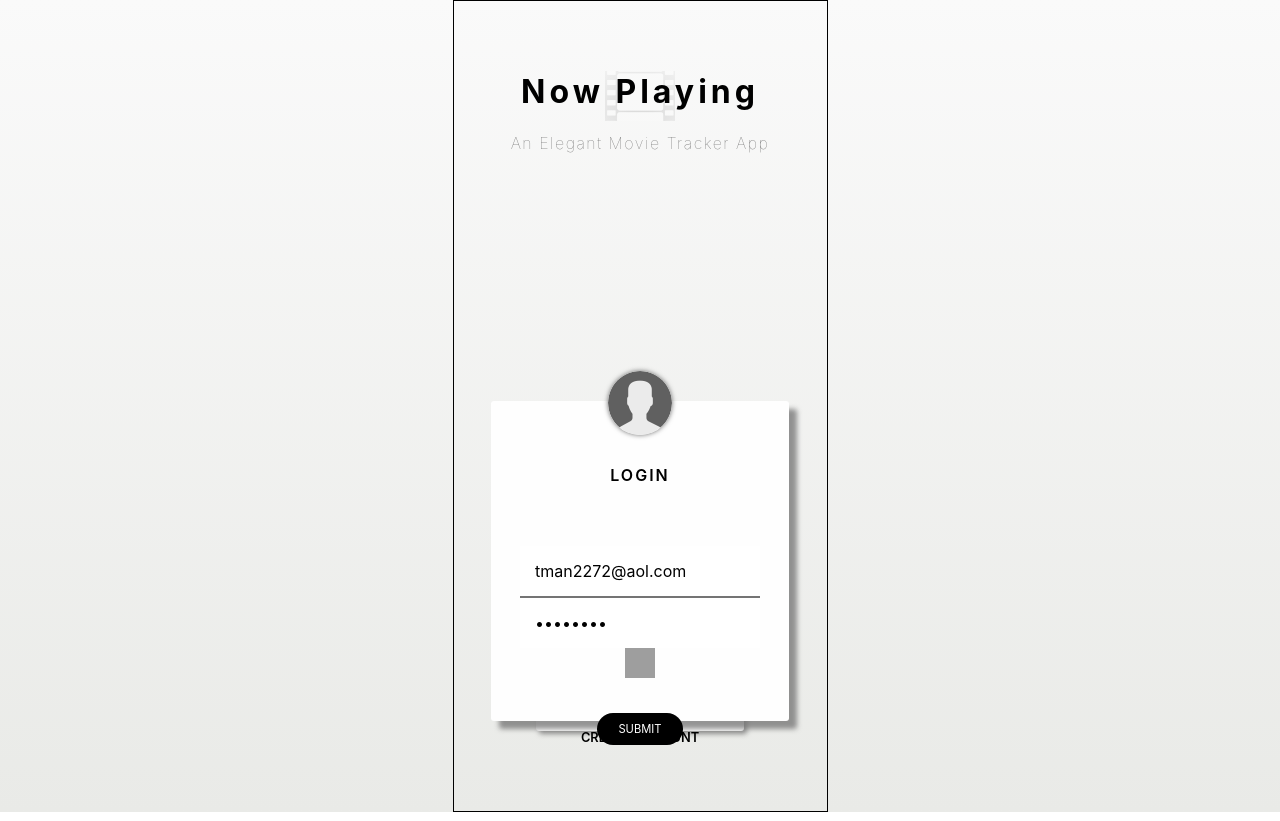
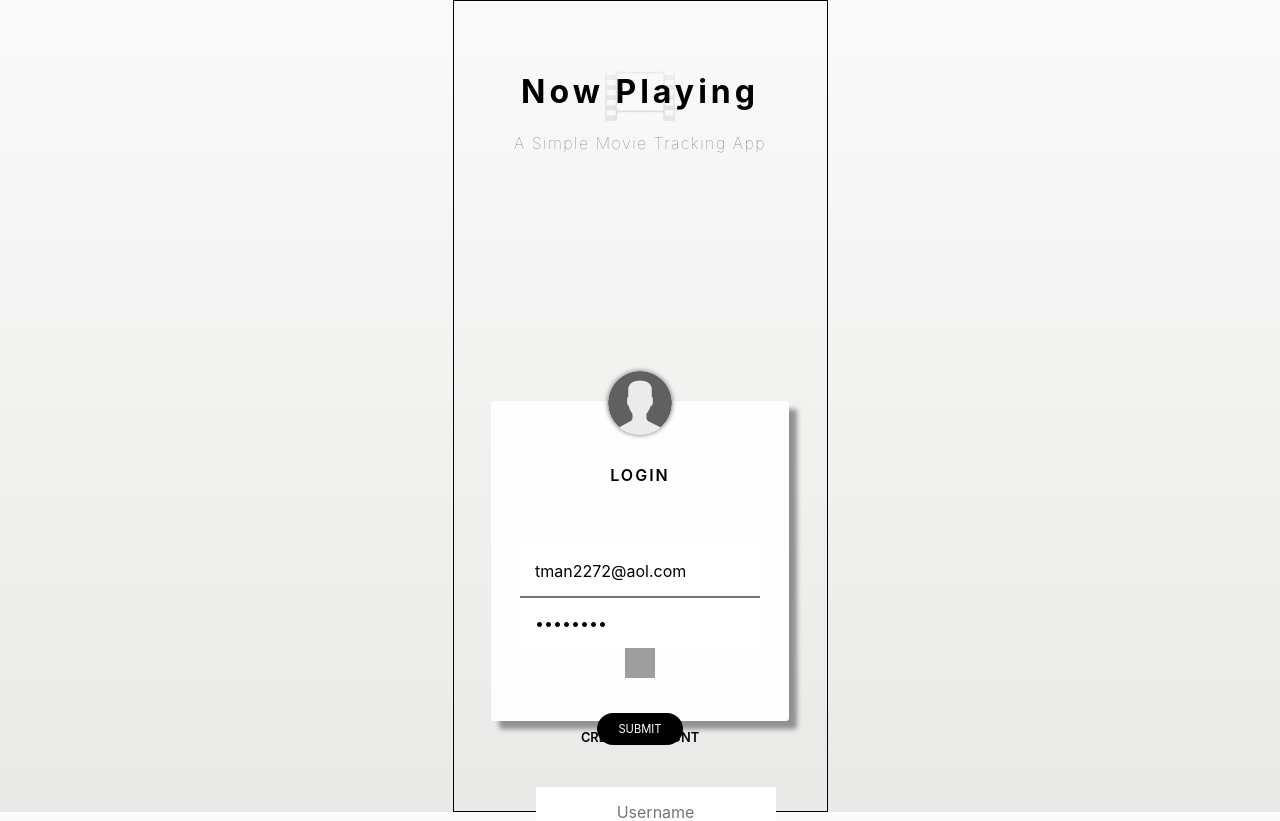
Before and after one commit to kayyali18/movie-tracker, a React (Create React App) app: page / in a window 1280 px wide. Shown: the top 821 px of the page. Built offline with nearby package versions, Linux system fonts and the light colour scheme; no server answers; grey boxes are pictures that could not be loaded.

Commit message:
change app description

```diff
--- a/src/Components/Login/HeaderLogin/HeaderLogin.js
+++ b/src/Components/Login/HeaderLogin/HeaderLogin.js
@@ -5,7 +5,7 @@ const HeaderLogin = () => {
     <div>
       <div className="app-logo"></div>
       <h1 className="app-title">Now Playing</h1>
-      <p>An Elegant Movie Tracker App</p>
+      <p>A Simple Movie Tracking App</p>
     </div>
   )
 }
--- a/src/styles/2-layouts/layouts-dir.css
+++ b/src/styles/2-layouts/layouts-dir.css
@@ -203,19 +203,11 @@
 }
 
 .login-new-user {
-  background: #FEFEFE;
-  border-radius: 3px;
-  -webkit-box-shadow: 3px 3px 5px rgba(116, 116, 116, 0.767);
-          box-shadow: 3px 3px 5px rgba(116, 116, 116, 0.767);
-  height: 20rem;
   -webkit-box-pack: center;
       -ms-flex-pack: center;
           justify-content: center;
   margin: 1rem auto;
   position: relative;
-  top: -19.7rem;
-  width: 70%;
-  z-index: -2;
 }
 
 .login-new-user .new-user-username::-webkit-input-placeholder, .login-new-user .new-user-email::-webkit-input-placeholder, .login-new-user .new-user-password::-webkit-input-placeholder {
@@ -249,8 +241,4 @@
     background-position: 0 958px;
   }
 }
-
-.active {
-  z-index: 5 !important;
-}
 /*# sourceMappingURL=layouts-dir.css.map */
--- a/src/styles/2-layouts/layouts-dir.sass
+++ b/src/styles/2-layouts/layouts-dir.sass
@@ -141,16 +141,9 @@
       border-bottom: 2px solid black
 
 .login-new-user
-  background: #FEFEFE
-  border-radius: 3px
-  box-shadow: 3px 3px 5px rgba(116, 116, 116, 0.767)
-  height: 20rem
   justify-content: center
   margin: 1rem auto
   position: relative
-  top: -19.7rem
-  width: 70%
-  z-index: -2
   .new-user-username, .new-user-email, .new-user-password
     &::placeholder
       text-align: center
@@ -158,6 +151,3 @@
       opacity: 1
 
 @keyframes 🎥 { 100% {background-position: 0 958px;}}
-
-.active
-  z-index: 5 !important
--- a/src/styles/App.css
+++ b/src/styles/App.css
@@ -541,19 +541,12 @@ textarea {
 }
 
 .login-new-user {
-  background: #FEFEFE;
-  border-radius: 3px;
-  -webkit-box-shadow: 3px 3px 5px rgba(116, 116, 116, 0.767);
-          box-shadow: 3px 3px 5px rgba(116, 116, 116, 0.767);
-  height: 20rem;
   -webkit-box-pack: center;
       -ms-flex-pack: center;
           justify-content: center;
   margin: 1rem auto;
   position: relative;
-  top: -19.7rem;
   width: 70%;
-  z-index: -2;
 }
 
 .login-new-user .new-user-username::-webkit-input-placeholder, .login-new-user .new-user-email::-webkit-input-placeholder, .login-new-user .new-user-password::-webkit-input-placeholder {
@@ -588,10 +581,6 @@ textarea {
   }
 }
 
-.active {
-  z-index: 5 !important;
-}
-
 .App {
   text-align: center;
 }
```
Also changed, not shown: 2 other files (tests, documents, lock files or other folders).
